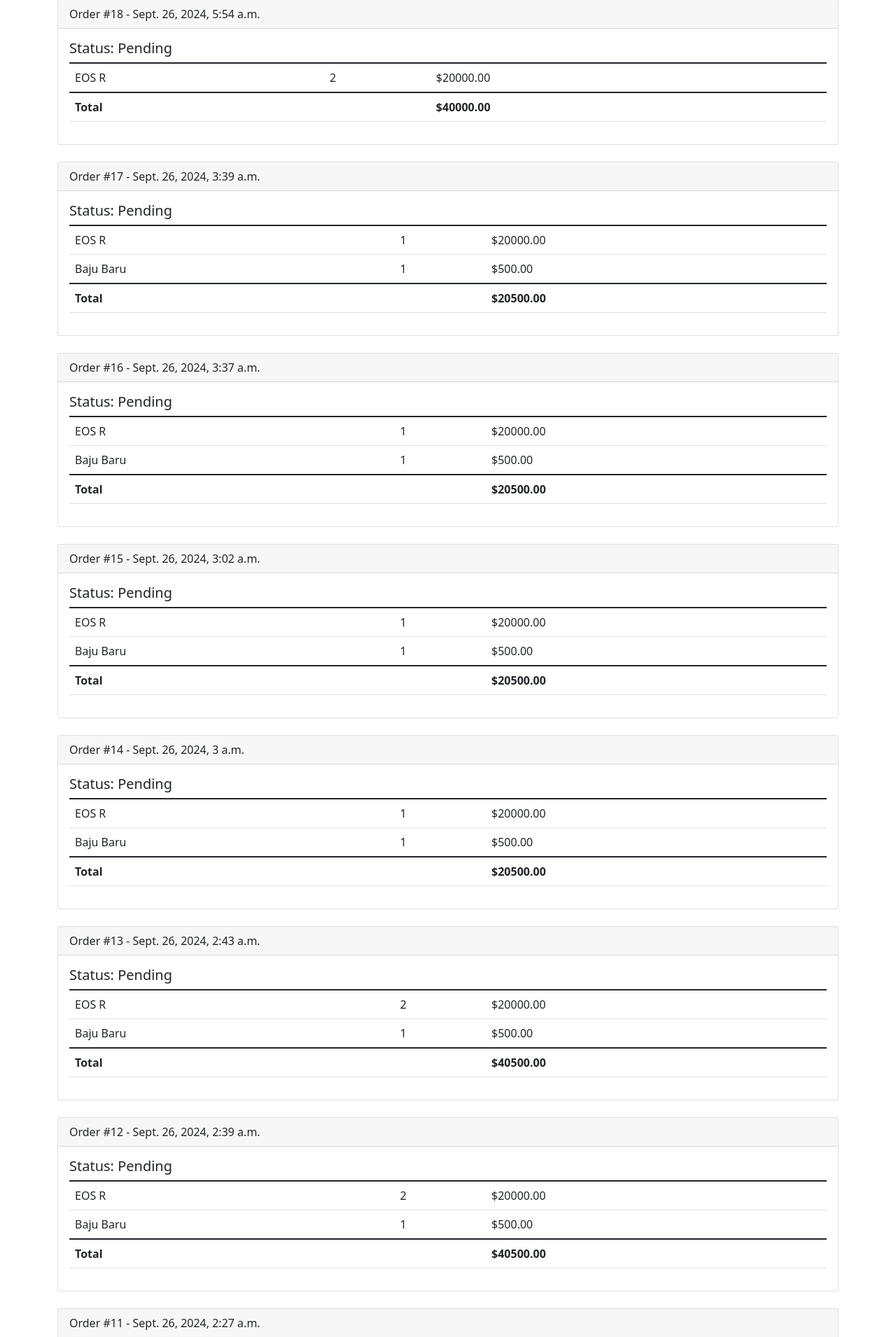
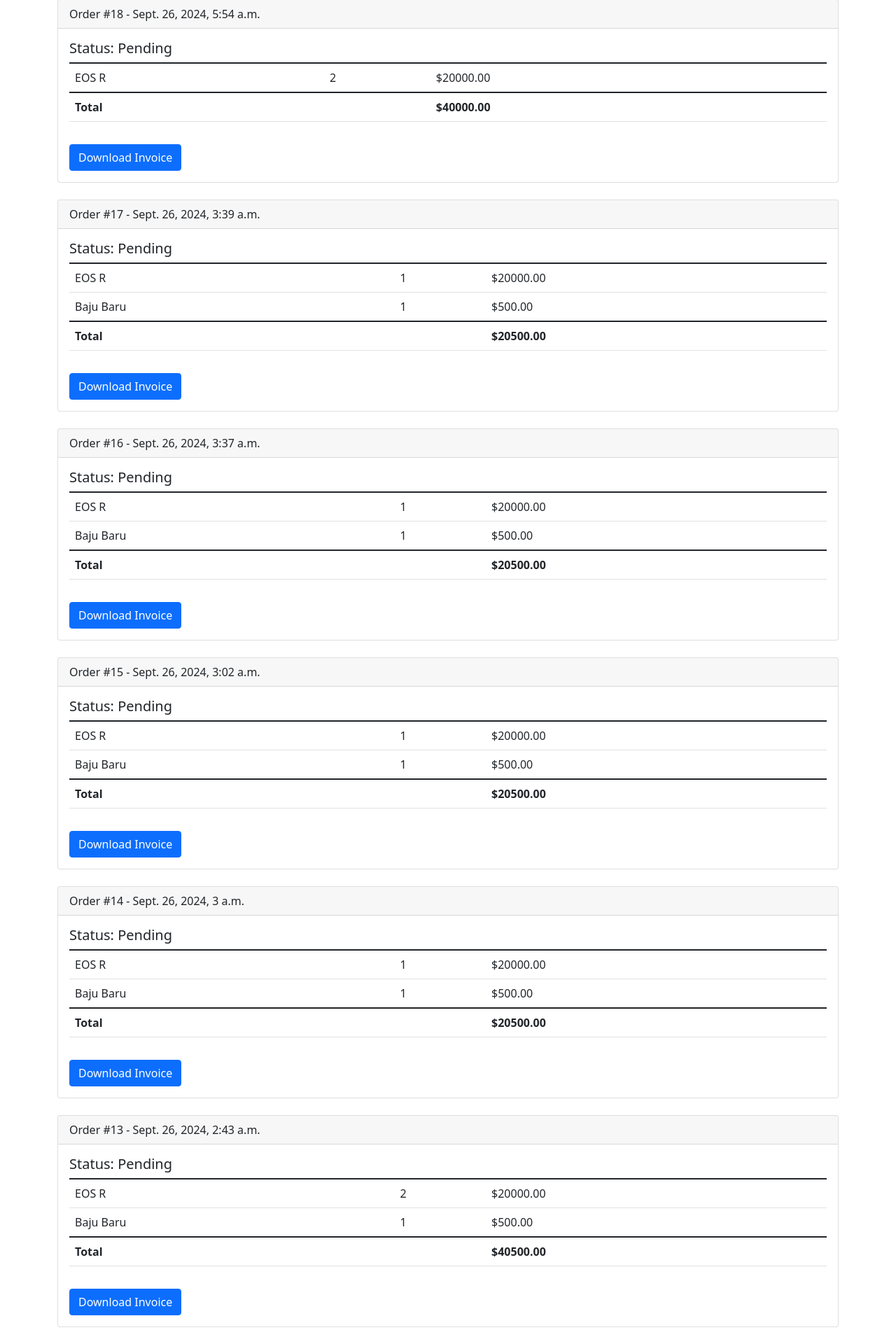
Before and after one commit to DillonAdriyan/app-studio, a Django app: page /orders/ in a window 1280 px wide. Shown: the part 153-2063 px from the top of the page at 70% size. Run offline with Django 5.2, Linux system fonts and the light colour scheme; a user stored in the database is signed in; data comes from the database, SQL or seed files in the repository; both versions use the stored data as it was after the commit.

Commit message:
add int.py

```diff
--- a/store/models.py
+++ b/store/models.py
@@ -100,6 +100,7 @@ class Product(models.Model):
             self.image.name = unique_filename
 
         super().save(*args, **kwargs)
+
 class Order(models.Model):
     STATUS_CHOICES = [
         ('Pending', 'Pending'),
@@ -114,6 +115,7 @@ class Order(models.Model):
     updated_at = models.DateTimeField(auto_now=True)
     status = models.CharField(max_length=20, choices=STATUS_CHOICES, default='Pending')
     total_price = models.DecimalField(max_digits=10, decimal_places=2, default=0)
+    invoice = models.CharField(max_length=255, blank=True, null=True)  # Field baru untuk menyimpan invoice path
 
     def __str__(self):
         return f"Order {self.id} by {self.customer.username}"
--- a/store/templates/store/orders.html
+++ b/store/templates/store/orders.html
@@ -31,6 +31,9 @@
                         </tr>
                     </tfoot>
                 </table>
+
+                <!-- Tambahkan tombol download invoice -->
+                <a href="{% url 'download_invoice' order.id %}" class="btn btn-primary mt-3">Download Invoice</a>
             </div>
         </div>
     {% endfor %}
--- a/store/urls.py
+++ b/store/urls.py
@@ -1,5 +1,5 @@
 from django.urls import path
-from .views import login, logout, homepage, signup, CheckOut, OrderView, store, add_to_cart, cart, add_quantity, remove_quantity, wishlist, add_to_wishlist, rate_product
+from .views import login, logout, homepage, signup, CheckOut, OrderView, store, add_to_cart, cart, add_quantity, remove_quantity, wishlist, add_to_wishlist, rate_product, download_invoice
 from django.conf.urls.static import static
 from django.conf import settings
 
@@ -9,7 +9,7 @@ urlpatterns = [
     path('signup/', signup, name='signup'),
     path('login/', login, name='login'),
     path('logout/', logout, name='logout'),
-    path('check-out/', CheckOut.as_view(), name='checkout/'),
+    path('check-out/', CheckOut.as_view(), name='checkout'),
     path('orders/', OrderView.as_view(), name='orders'),
     path('orders/<int:product_id>/', add_to_cart , name='addCart'),
     path('cart/', cart , name='cart'),
@@ -18,8 +18,6 @@ urlpatterns = [
     path('wishlist/', wishlist, name='wishlist'),
     path('wishlist/add/<int:product_id>/', add_to_wishlist, name='add_to_wishlist'),
     path('rate_product/<int:product_id>/', rate_product, name='rate_product'),  # Add this line
-    #
-]
-
-urlpatterns += static(settings.MEDIA_URL, document_root=settings.MEDIA_ROOT)
+    path('download_invoice/<int:order_id>/', download_invoice, name='download_invoice'),
+] + static(settings.MEDIA_URL, document_root=settings.MEDIA_ROOT)
 urlpatterns += static(settings.STATIC_URL, document_root=settings.STATIC_ROOT)
--- a/store/views.py
+++ b/store/views.py
@@ -9,6 +9,22 @@ from .models import Product, Category, Order, OrderItem, Cart, CartItem, Wishlis
 from django.db.models import Avg
 from django.db.models import F
 from django.contrib.auth.mixins import LoginRequiredMixin
+from weasyprint import HTML
+from reportlab.lib.pagesizes import A4
+from reportlab.pdfgen import canvas
+from django.http import HttpResponse
+import os
+from django.conf import settings
+from django.http import FileResponse
+from reportlab.lib import colors
+from reportlab.lib.units import inch
+from reportlab.lib.styles import getSampleStyleSheet
+from decimal import Decimal
+from reportlab.platypus import SimpleDocTemplate, Table, TableStyle, Paragraph, Spacer, Image
+from reportlab.lib.enums import TA_CENTER, TA_RIGHT, TA_LEFT
+from django.template.loader import render_to_string
+
+
 def homepage(request):
     products = Product.objects.filter(is_active=True).annotate(
         average_rating=Avg('ratings__score')  # Calculate average rating
@@ -84,6 +100,154 @@ def logout(request):
 
 
 
+
+
+
+def generate_invoice(order):
+    # Buat path untuk menyimpan invoice
+    invoice_dir = os.path.join(settings.MEDIA_ROOT, 'invoices')
+
+    # Cek apakah folder 'invoices' sudah ada, jika belum, buat folder tersebut
+    if not os.path.exists(invoice_dir):
+        os.makedirs(invoice_dir)
+
+    # Buat nama file invoice berdasarkan nomor pesanan
+    invoice_filename = f'invoice_{order.id}.pdf'
+    invoice_filepath = os.path.join(invoice_dir, invoice_filename)
+
+    # Ambil data pesanan yang diperlukan untuk invoice
+    items = order.items.all()
+    total_price = sum(item.get_total_price() for item in items)
+    tax_rate = Decimal('0.10')
+    disc_rate = Decimal('0.05')
+    tax = total_price * tax_rate
+    discount = disc_rate * total_price  # Contoh diskon 5%
+    grand_total = total_price + tax - discount
+
+    # Render template HTML ke string
+    html_string = render_to_string('store/invoice_template.html', {
+        'order': order,
+        'items': items,
+        'total_price': total_price,
+        'tax': tax,
+        'discount': discount,
+        'grand_total': grand_total,
+        'company': {
+            'name': 'Sempurna, Inc.',
+            'address': '270 5th Avenue, New Road, Jakarta City',
+            'phone': '+62 123 4567'
+        }
+    })
+
+    # Konversi HTML menjadi PDF menggunakan WeasyPrint
+    HTML(string=html_string).write_pdf(invoice_filepath)
+
+    # Return path relative ke MEDIA_URL untuk diakses di template
+    return os.path.join('invoices', invoice_filename)
+
+
+
+
+def generate_invoice2(order):
+    # Buat path untuk menyimpan invoice
+    invoice_dir = os.path.join(settings.MEDIA_ROOT, 'invoices')
+
+    # Cek apakah folder 'invoices' sudah ada, jika belum, buat folder tersebut
+    if not os.path.exists(invoice_dir):
+        os.makedirs(invoice_dir)
+
+    # Buat nama file invoice berdasarkan nomor pesanan
+    invoice_filename = f'invoice_{order.id}.pdf'
+    invoice_filepath = os.path.join(invoice_dir, invoice_filename)
+
+    # Buat PDF
+    pdf = SimpleDocTemplate(invoice_filepath, pagesize=A4)
+    width, height = A4
+    elements = []
+
+    # Stylesheet untuk paragraph
+    styles = getSampleStyleSheet()
+    centered = styles["Title"]
+    centered.alignment = TA_CENTER
+    normal_left = styles["Normal"]
+    normal_left.alignment = TA_LEFT
+    bold_style = styles["Heading2"]
+    bold_style.alignment = TA_LEFT
+
+    # Header Perusahaan
+    elements.append(Paragraph("SEMPURNA, INC.", bold_style))
+    elements.append(Paragraph("Design Studio", normal_left))
+    elements.append(Paragraph("Sempurna Inc, 10 January 2018", normal_left))
+    elements.append(Spacer(1, 12))
+
+    # Detail Invoice dan Customer
+    elements.append(Paragraph(f"Invoice Number: {order.id}", normal_left))
+    elements.append(Paragraph(f"Date: {order.created_at.strftime('%Y-%m-%d')}", normal_left))
+    elements.append(Spacer(1, 12))
+
+    # Tabel Pesanan
+    data = [["NO", "ITEM DESCRIPTION", "PRICE", "QTY", "TOTAL"]]
+
+    total_price = Decimal(0)  # Menggunakan Decimal
+    for idx, item in enumerate(order.items.all(), start=1):
+        total_item_price = item.get_total_price()
+        data.append([str(idx), item.product.name, f"${item.price:.2f}", str(item.quantity), f"${total_item_price:.2f}"])
+        total_price += total_item_price
+
+    # Menggunakan Decimal untuk perhitungan pajak dan total
+    tax_rate = Decimal('0.15')  # Pajak 15%
+    tax_amount = total_price * tax_rate
+    grand_total = total_price + tax_amount
+
+    # Tambahkan total ke dalam tabel
+    data.append(["", "", "", "Sub Total:", f"${total_price:.2f}"])
+    data.append(["", "", "", "Tax (15%):", f"${tax_amount:.2f}"])
+    data.append(["", "", "", "Grand Total:", f"${grand_total:.2f}"])
+
+    # Gaya untuk tabel
+    table = Table(data, colWidths=[0.5 * inch, 2 * inch, 1.5 * inch, 1 * inch, 1.5 * inch])
+    table.setStyle(TableStyle([
+        ('BACKGROUND', (0, 0), (-1, 0), colors.red),
+        ('TEXTCOLOR', (0, 0), (-1, 0), colors.whitesmoke),
+        ('ALIGN', (0, 0), (-1, -1), 'CENTER'),
+        ('FONTNAME', (0, 0), (-1, 0), 'Helvetica-Bold'),
+        ('BOTTOMPADDING', (0, 0), (-1, 0), 12),
+        ('BACKGROUND', (0, 1), (-1, -1), colors.beige),
+        ('GRID', (0, 0), (-1, -1), 1, colors.black),
+    ]))
+
+    elements.append(table)
+
+    # Spacer untuk memberi jarak sebelum menambahkan detail akhir
+    elements.append(Spacer(1, 24))
+
+    # Footer: Terms & Conditions dan Payment Method
+    elements.append(Paragraph("Payment Method:", bold_style))
+    elements.append(Paragraph("Bank Account: 123456789", normal_left))
+    elements.append(Paragraph("Bank Code: 001", normal_left))
+    elements.append(Spacer(1, 12))
+
+    elements.append(Paragraph("Terms & Conditions:", bold_style))
+    elements.append(Paragraph("Lorem ipsum dolor sit amet, consectetur adipiscing elit.", normal_left))
+
+    # Tanda tangan
+    elements.append(Spacer(1, 48))
+    elements.append(Paragraph("____________________", normal_left))
+    elements.append(Paragraph("Steven Joe", normal_left))
+    elements.append(Paragraph("Accounting Manager", normal_left))
+
+    # Simpan PDF
+    pdf.build(elements)
+
+    # Return path relative ke MEDIA_URL untuk diakses di template
+    return os.path.join('invoices', invoice_filename)
+
+
+
+
+
+
+
 @method_decorator(login_required, name='dispatch')
 class CheckOut(View):
     def post(self, request):
@@ -99,10 +263,10 @@ class CheckOut(View):
                 messages.error(request, f"Not enough stock for {cart_item.product.name}.")
                 return redirect('cart')
 
-        # Create the order
+        # Buat pesanan
         order = Order.objects.create(customer=user)
 
-        # Create order items from cart items
+        # Buat item pesanan dari item keranjang
         for cart_item in cart.items.all():
             OrderItem.objects.create(
                 order=order,
@@ -111,19 +275,40 @@ class CheckOut(View):
                 price=cart_item.product.price
             )
 
-            # Reduce stock
+            # Kurangi stok
             cart_item.product.stock -= cart_item.quantity
             cart_item.product.save()
 
-        # Update the total price for the order
+        # Perbarui total harga untuk pesanan
         order.update_total_price()
 
-        # Clear the cart
+        # Generate invoice
+        invoice_filename = generate_invoice(order)
+
+        # Tambahkan invoice ke dalam model Order (opsional, jika mau disimpan di DB)
+        order.invoice = invoice_filename
+        order.save()
+
+        # Kosongkan keranjang
         cart.items.all().delete()
 
         messages.success(request, "Your order has been placed successfully.")
         return redirect('orders')
 
+
+
+
+def download_invoice(request, order_id):
+    order = get_object_or_404(Order, id=order_id, customer=request.user)
+    invoice_filepath = os.path.join(settings.MEDIA_ROOT, order.invoice)
+
+    # Pastikan file invoice ada
+    if not os.path.exists(invoice_filepath):
+        messages.error(request, "Invoice not found.")
+        return redirect('orders')
+
+    # Kembalikan file PDF sebagai respons
+    return FileResponse(open(invoice_filepath, 'rb'), content_type='application/pdf')
 
 
 
```
Also changed, not shown: db.sqlite3, store/__init__.py (added), store/forms.py (line endings or trailing spaces), store/templates/store/invoice_template.html (added), 1 other file.
